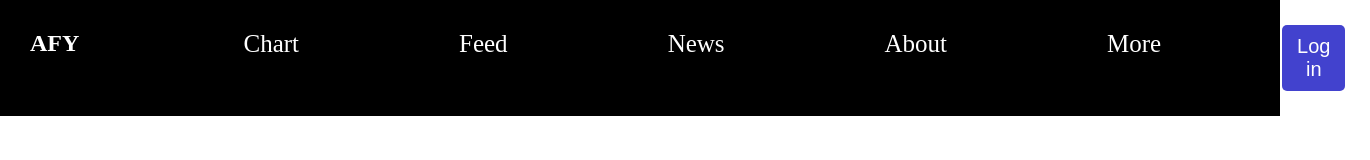
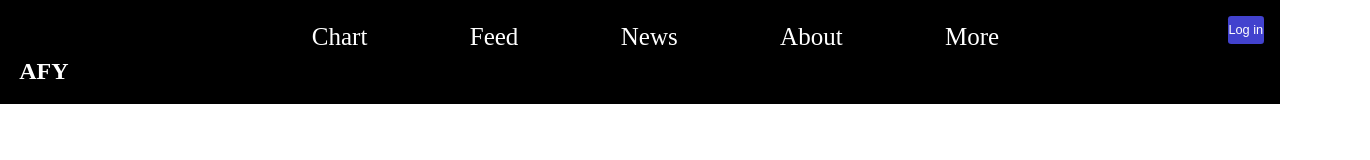
Before and after one commit to ElijahAmodu/Analysis-for-you, a plain HTML site: page index.html in a window 1280 px wide. Shown: the whole page, 1370 px wide, since content can reach past the window. Drawn offline with Linux system fonts and the light colour scheme.

Commit message:
changed div to nav element

```diff
--- a/index.html
+++ b/index.html
@@ -8,7 +8,7 @@
     <link rel="stylesheet" href="styles.css">
 </head>
 <body>
-    <div id="nav-bar">
+    <nav id="nav-bar">
         <div id="nav-logo">
             <h2>AFY</h2>
         </div>
@@ -25,6 +25,6 @@
         <div id="profile">
             <button id="button" >Log in</button>
         </div>
-    </div>
+    </nav>
 </body>
 </html>
--- a/styles.css
+++ b/styles.css
@@ -1,12 +1,14 @@
+
 *{
-    padding: 0px;
-    margin: 0px;
+    padding: 0;
+    margin: 0;
     box-sizing: border-box;
 }
 
 #nav-logo h2{
-    margin: 30px;
-    padding-right: 50px;
+    margin: 1.5vw;
+    padding-right: 2.5vw;
+    padding-top: 3vw;
 
 }
 
@@ -36,15 +38,15 @@
 
 #nav-bar .nav-li{
     display: inline-block;
-    padding: 20px 40px 15px 40px;
-    margin-left: 100px;
-    margin-right: -20px;
+    padding: 1vw 2vw 0.75vw 2vw;
+    margin-left: 5vw;
+    margin-right: -1vw;
 }
 
 #nav-bar .nav-li:hover{
     background-color: rgb(40, 40, 40);
-    border-radius: 10px;
-    padding: 20px;
+    border-radius: 0.5vw;
+    padding: 1vw;
 }
 
 #button{
@@ -53,15 +55,28 @@
     justify-content: end;
     border: none;
     float: right;
-    margin: 25px;
-    padding: 10px 15px;
+    margin: 1.25vw;
+    padding: 0.5vw 0.75px;
     background-color: rgb(66, 66, 206);
-    border-radius: 5px;
-    size: 30px;
-    font-size: 20px;
+    border-radius: 0.25vw;
+    size: 1vw;
+    font-size: 1vw;
     font-weight: 60;
 }
 
 #button:hover{
     background-color: rgb(66, 58, 130);
 }
+
+/* For mobile*/
+@media (max-width: 768px){
+    *{
+        padding: 0;
+        margin: 0;
+        box-sizing: border-box;
+    }
+
+        body{
+            color: red;
+        }
+    }
```
